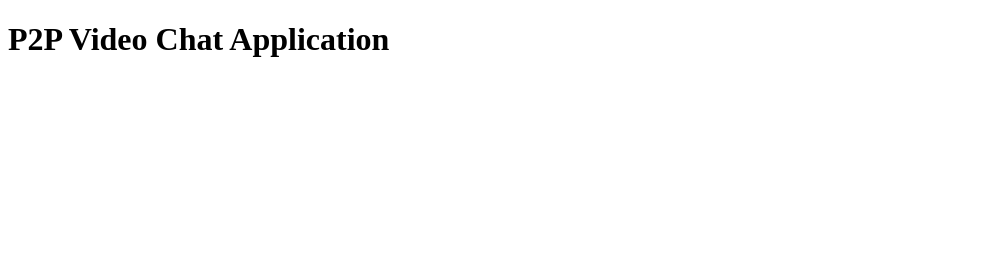
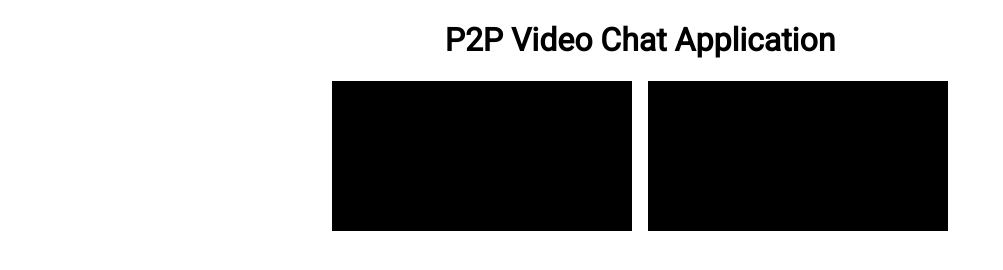
Before and after one commit to derektypist/p2p-video-chat-application, a website: page views/index.html in a window 1280 px wide. Shown: the whole page, without its empty margins (0-1003 px from the left). Drawn offline with Linux system fonts and the light colour scheme.

Commit message:
Added link to style.css at index.html

```diff
--- a/views/index.html
+++ b/views/index.html
@@ -5,6 +5,8 @@
 	<meta charset="UTF-8">
 	<meta name="viewport" content="width=device-width, initial-scale=1.0">
 	<title>P2P Video Chat Application</title>
+  <!-- Load Style -->
+  <link rel="stylesheet" href="../public/style.css" />
 </head>
 
 <body>
```
